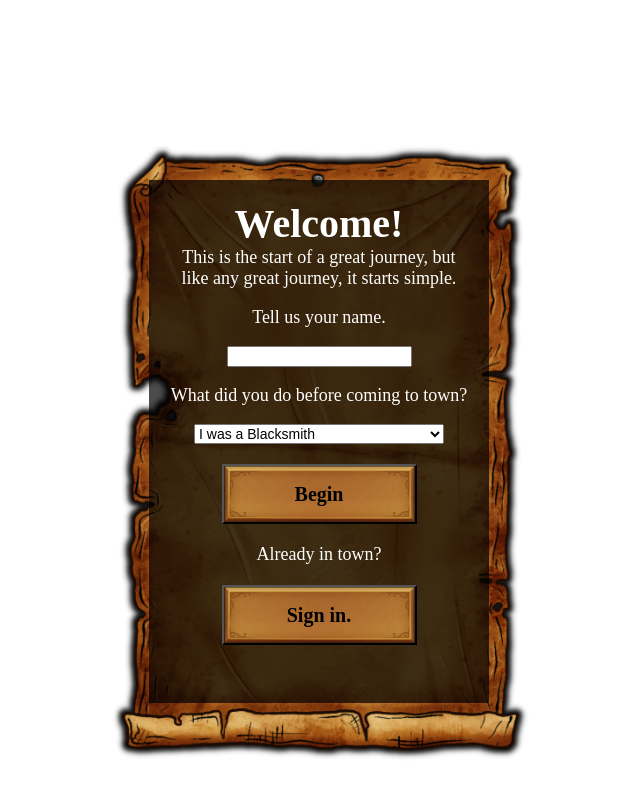
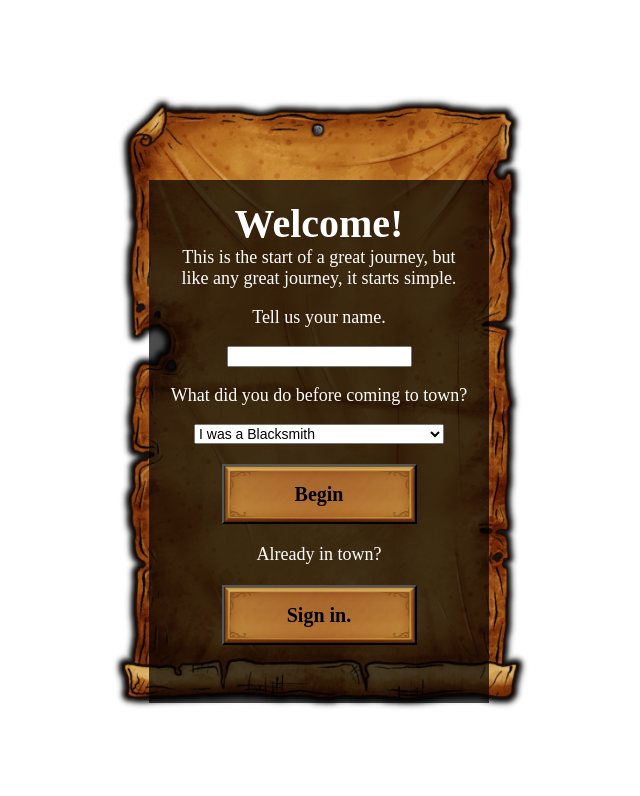
Before and after one commit to JayKrauss/knights-edge, a Vue app: page / in a window 1280 px wide. Shown: the top 796 px of the page, without its empty margins (321-961 px from the left). Built offline with nearby package versions, Linux system fonts and the light colour scheme; a web font is replaced by a local one.

Commit message:
Okay one last try before I start actually working I guess

```diff
--- a/public/index.html
+++ b/public/index.html
@@ -1,6 +1,7 @@
 <!DOCTYPE html>
 <html lang="">
   <head>
+    <meta name="viewport" content= "width=device-width, height=device-height">
     <meta charset="utf-8">
     <meta http-equiv="X-UA-Compatible" content="IE=edge">
     <meta name="viewport" content="width=device-width,initial-scale=1.0">
@@ -8,6 +9,7 @@
     <link rel="preconnect" href="https://fonts.gstatic.com" crossorigin>
     <link href="https://fonts.googleapis.com/css2?family=Akaya+Kanadaka&family=Julee&family=Merienda+One&family=Rock+Salt&display=swap" rel="stylesheet">
     <title>Vue From The Keep</title>
+
   </head>
   <body>
     <noscript>
--- a/src/assets/global.css
+++ b/src/assets/global.css
@@ -20,7 +20,7 @@ button{
     background-size: cover;
     width: 500px;
     height: 100%;
-    min-height: 800px;
+    min-height: 700px;
     background: gray;
     margin-left: auto;
     margin-right: auto;
@@ -31,7 +31,7 @@ button{
     background-size: cover;
     width: 500px;
     height: 100%;
-    min-height: 800px;
+    min-height: 700px;
     margin-left: auto;
     margin-right: auto;
 }
```
